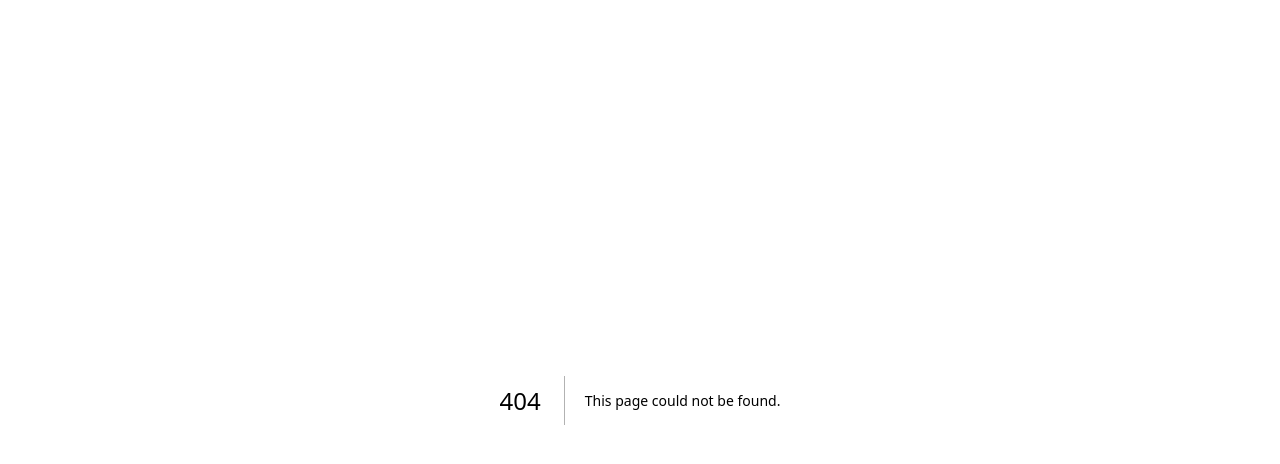
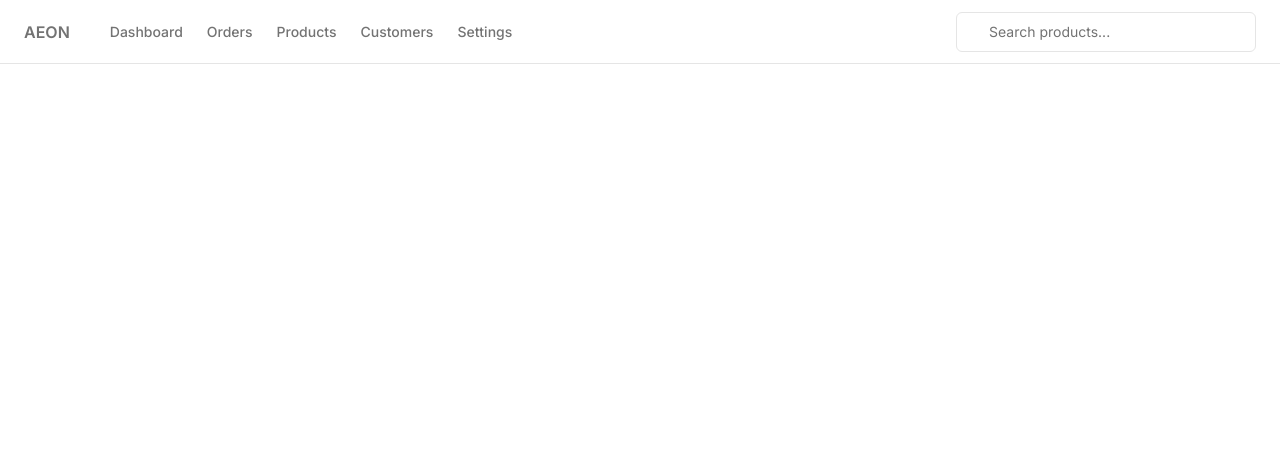
Before and after one commit to Shihab-Github/assessment-react, a Next.js app: page /task2 in a window 1280 px wide. Before the commit this address had no page. Shown: the top 464 px of the page. Built offline with nearby package versions, Linux system fonts and the light colour scheme.

Commit message:
task 2 navbar completed

```diff
--- a/src/app/page.js
+++ b/src/app/page.js
@@ -1,51 +1,5 @@
-"use client";
-
-import { Input } from "@/components/ui/input";
-import { Button } from "@/components/ui/button";
-import { useMemo, useState } from "react";
+import Calculator from "./task1/page";
 
 export default function Home() {
-  const [number1, setNumber1] = useState();
-  const [number2, setNumber2] = useState();
-
-  const [total, setTotal] = useState();
-
-  const calculateTotal = () => {
-    return setTotal(Number(number1) + Number(number2));
-  };
-
-  const onFirstNumberChange = (e) => setNumber1(e.target.value);
-  const onSecondNumberChange = (e) => setNumber2(e.target.value);
-
-  return (
-    <div className="flex h-screen items-center justify-center ">
-      <div className="flex items-center gap-4 flex-col justify-center rounded-lg border-solid border-2 p-16">
-        <div>
-          <Input
-            type="number"
-            onChange={onFirstNumberChange}
-            value={number1}
-            placeholder="First number"
-          />
-        </div>
-        <div>
-          <Input
-            type="number"
-            onChange={onSecondNumberChange}
-            value={number2}
-            placeholder="Second number"
-          />
-        </div>
-        <div className="self-start">
-          <Button onClick={calculateTotal} disabled={!number1 || !number2}>
-            Add Two Numbers
-          </Button>
-        </div>
-
-        <p className="text-md self-start text-muted-foreground">
-          Total: {total}
-        </p>
-      </div>
-    </div>
-  );
+  return <Calculator />;
 }
--- /dev/null
+++ b/src/app/task1/page.jsx
@@ -0,0 +1,51 @@
+"use client";
+
+import { useState } from "react";
+import { Input } from "@/components/ui/input";
+import { Button } from "@/components/ui/button";
+
+export default function Calculator() {
+  const [number1, setNumber1] = useState();
+  const [number2, setNumber2] = useState();
+
+  const [total, setTotal] = useState();
+
+  const calculateTotal = () => {
+    return setTotal(Number(number1) + Number(number2));
+  };
+
+  const onFirstNumberChange = (e) => setNumber1(e.target.value);
+  const onSecondNumberChange = (e) => setNumber2(e.target.value);
+
+  return (
+    <div className="flex h-screen items-center justify-center ">
+      <div className="flex items-center gap-4 flex-col justify-center rounded-lg border-solid border-2 p-16">
+        <div>
+          <Input
+            type="number"
+            onChange={onFirstNumberChange}
+            value={number1}
+            placeholder="First number"
+          />
+        </div>
+        <div>
+          <Input
+            type="number"
+            onChange={onSecondNumberChange}
+            value={number2}
+            placeholder="Second number"
+          />
+        </div>
+        <div className="self-start">
+          <Button onClick={calculateTotal} disabled={!number1 || !number2}>
+            Add Two Numbers
+          </Button>
+        </div>
+
+        <p className="text-md self-start text-muted-foreground">
+          Total: {total}
+        </p>
+      </div>
+    </div>
+  );
+}
--- /dev/null
+++ b/src/app/task2/page.jsx
@@ -0,0 +1,37 @@
+import Link from "next/link";
+import { Input } from "@/components/ui/input";
+import NavItem from "@/components/molecules/NavItem";
+
+export default function Navbar() {
+  return (
+    <>
+      <div className="flex min-h-screen w-full flex-col sm:none">
+        <header className="sticky top-0 flex h-16 items-center gap-4 border-b bg-background px-4 md:px-6">
+          <nav className="hidden flex-col gap-6 text-lg font-medium md:flex md:flex-row md:items-center md:gap-5 md:text-sm lg:gap-6">
+            <NavItem
+              title={"AEON"}
+              classNames={"font-semibold md:text-base text-lg mr-4"}
+            />
+            <NavItem title={"Dashboard"} />
+            <NavItem title={"Orders"} />
+            <NavItem title={"Products"} />
+            <NavItem title={"Customers"} />
+            <NavItem title={"Settings"} />
+          </nav>
+
+          <div className="flex w-full items-center gap-4 md:ml-auto md:gap-2 lg:gap-4">
+            <form className="ml-auto flex-1 sm:flex-initial">
+              <div className="relative">
+                <Input
+                  type="search"
+                  placeholder="Search products..."
+                  className="pl-8 sm:w-[300px] md:w-[200px] lg:w-[300px]"
+                />
+              </div>
+            </form>
+          </div>
+        </header>
+      </div>
+    </>
+  );
+}
--- /dev/null
+++ b/src/components/molecules/NavItem.jsx
@@ -0,0 +1,16 @@
+import { cn } from "@/lib/utils";
+import Link from "next/link";
+
+export default function NavItem({ title, classNames }) {
+  return (
+    <Link
+      href="/"
+      className={cn(
+        "text-muted-foreground transition-colors hover:text-foreground",
+        classNames
+      )}
+    >
+      {title}
+    </Link>
+  );
+}
```
